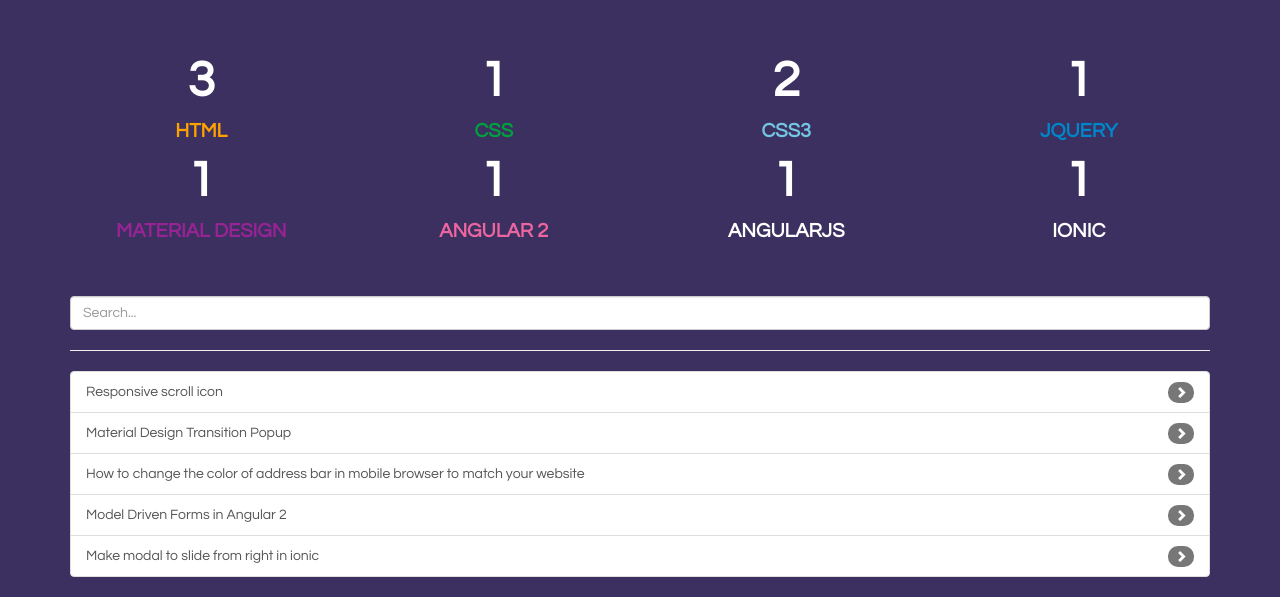
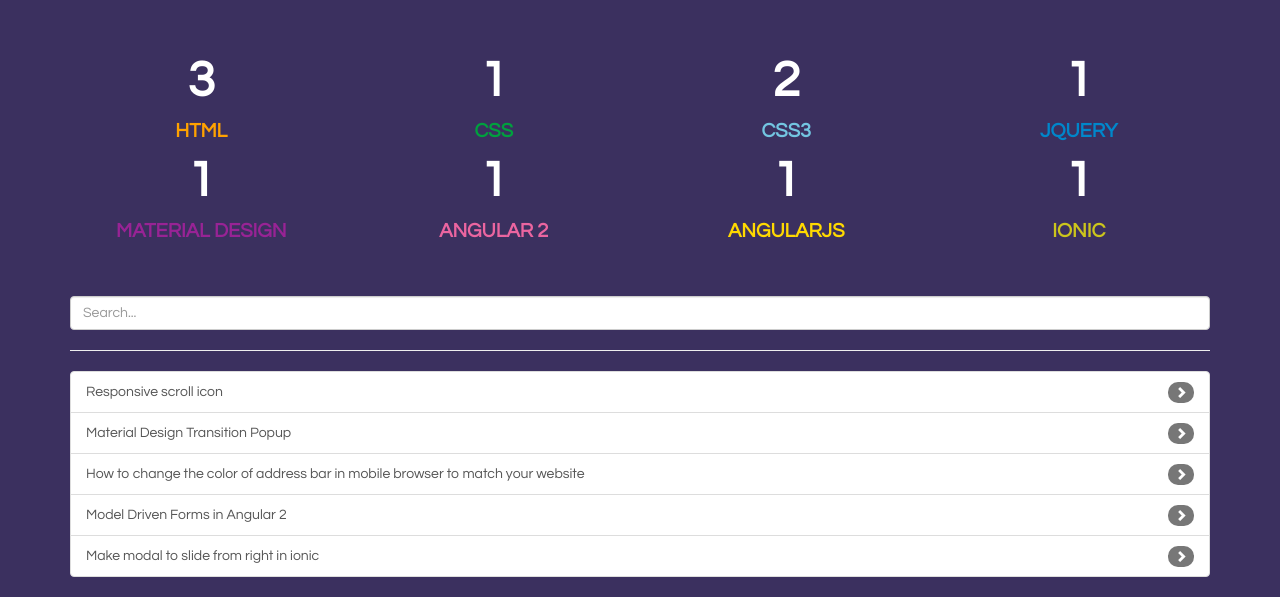
Before and after one commit to tltdemo/tltdemo.github.io, a plain HTML site: page index.html in a window 1280 px wide. Shown: the part 754-1351 px from the top of the page. Drawn offline with Linux system fonts and the light colour scheme.

Commit message:
color added

```diff
--- a/css/main.css
+++ b/css/main.css
@@ -267,3 +267,11 @@
 .tags .tag:nth-child(6) .key {
     color: #eb65a0;
 }
+
+.tags .tag:nth-child(7) .key {
+    color: #ffd900;
+}
+
+.tags .tag:nth-child(8) .key {
+    color: #ccc51c;
+}
```
